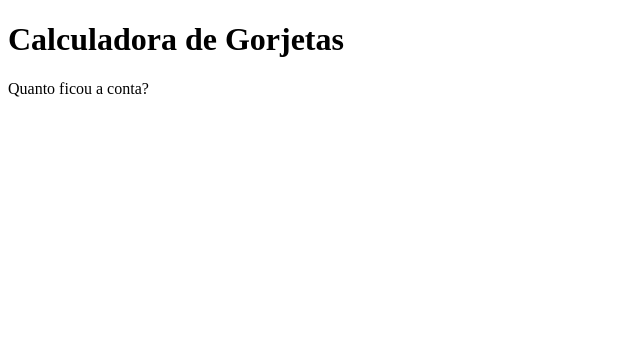
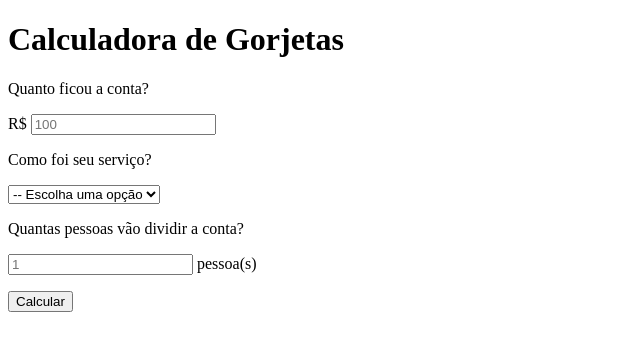
Before and after one commit to andrebelluci/calc_gorjeta, a plain HTML site: page index.html in a window 1280 px wide. Shown: the whole page, without its empty margins (0-640 px from the left). Drawn offline with Linux system fonts and the light colour scheme.

Commit message:
add html file

```diff
--- a/index.html
+++ b/index.html
@@ -13,6 +13,23 @@
     <div>
       <form action="">
         <label for="bill"><p>Quanto ficou a conta?</p></label>
+        <p>
+          R$ <input type="number" placeholder="100" name="bill" id="bill" />
+        </p>
+        <label for="serviceQuality"><p>Como foi seu serviço?</p></label>
+        <p>
+          <select name="serviceQuality" id="serviceQuality">
+            <option disable selected value="0">-- Escolha uma opção</option>
+            <option value="0.3">30% - Incrível</option>
+            <option value="0.2">20% - Bom</option>
+            <option value="0.15">15% - Aceitável</option>
+            <option value="0.1">10% - Ruim</option>
+            <option value="0.05">05% - Péssimo</option>
+          </select>
+        </p>
+        <label for="people"><p>Quantas pessoas vão dividir a conta?</p></label>
+        <p><input type="number" placeholder="1" name="people" id="people"> pessoa(s)</p>
+        <button type="submit">Calcular</button>
       </form>
     </div>
   </body>
```
